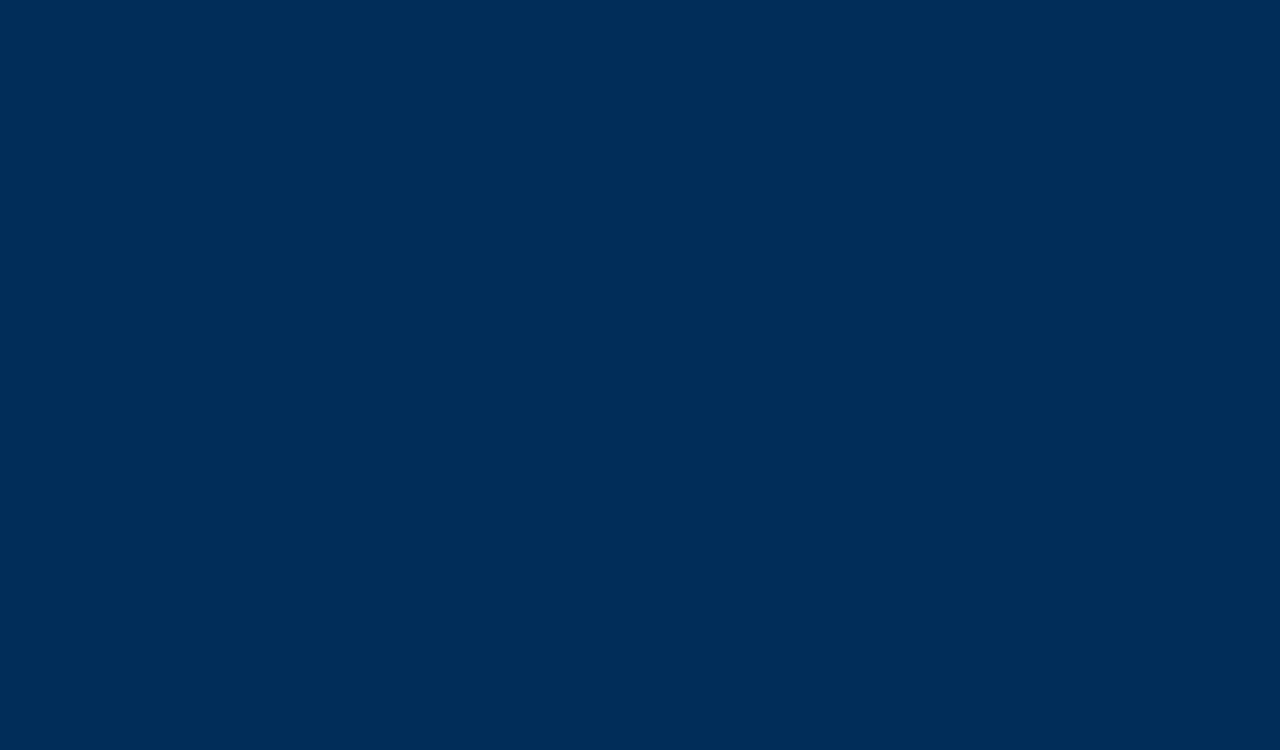
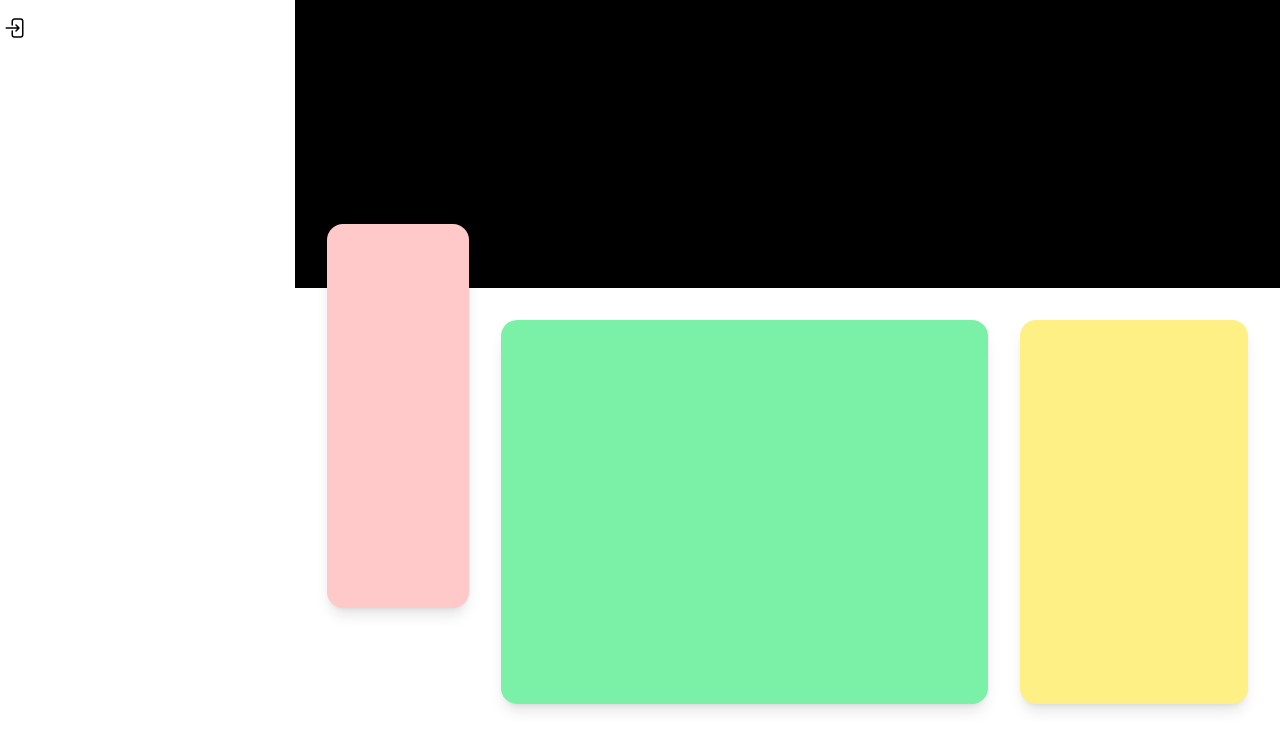
Before and after one commit to purvjoshi04/cohort-3, a React (Vite) app in the folder week-13/tailwind-class/: page /hero in a window 1280 px wide. Before the commit this address had no page. Shown: the top 750 px of the page. Built offline with nearby package versions, Linux system fonts and the light colour scheme.

Commit message:
hero page

```diff
--- a/week-13/tailwind-class/src/App.jsx
+++ b/week-13/tailwind-class/src/App.jsx
@@ -4,7 +4,7 @@ import { AppRoutes } from './routes/routes';
 
 function App() {
   return (
-    <div className='h-screen bg-[#012d59]'>
+    <div>
       <BrowserRouter>
           <AppRoutes />
       </BrowserRouter>
--- a/week-13/tailwind-class/src/components/EmailVerify.jsx
+++ b/week-13/tailwind-class/src/components/EmailVerify.jsx
@@ -14,7 +14,7 @@ export const EmailScreen = ({ placeholder }) => {
         }
     }
     return (
-        <div>
+        <div className='h-screen bg-[#012d59]'>
             <Header />
             <div className="flex text-3xl font-semibold text-white justify-center pt-20">
                 Let's Get Started
--- /dev/null
+++ b/week-13/tailwind-class/src/components/Hero.jsx
@@ -0,0 +1,11 @@
+import { MainContent } from "./MainContent"
+import { Sidebar } from "./Sidebar"
+
+export const Hero = () => {
+    return (
+        <div className="flex">
+            <Sidebar />
+            <MainContent />
+        </div>
+    )
+}
--- /dev/null
+++ b/week-13/tailwind-class/src/components/MainContent.jsx
@@ -0,0 +1,18 @@
+export const MainContent = () => {
+    return (
+        <div className="w-full">
+            <div className="h-72 bg-black hidden md:block"></div>
+            <div className="grid grid-cols-11 gap-8 p-8">
+                <div className="h-96 rounded-2xl bg-red-200 md:col-span-2 -translate-y-24 shadow-lg col-span-11 hidden md:block">
+
+                </div>
+                <div className="h-96 rounded-2xl bg-green-300 md:col-span-6 shadow-lg col-span-11">
+
+                </div>
+                <div className="h-96 rounded-2xl bg-yellow-200 md:col-span-3 shadow-lg col-span-11">
+
+                </div>
+            </div>
+        </div>
+    )
+}
--- a/week-13/tailwind-class/src/components/Otp.jsx
+++ b/week-13/tailwind-class/src/components/Otp.jsx
@@ -72,15 +72,14 @@ export function Opt() {
         const fullCode = code.join('');
         if (fullCode.length === 6) {
             console.log('OTP Code:', fullCode);
-           // TODO: Add next page location logic here
-            navigate('/')
+            navigate('/hero')
         }
     };
 
     const isCodeComplete = code.every(digit => digit !== '');
 
     return (
-        <div>
+        <div className='h-screen bg-[#012d59]'>
             <Header />
             <div className="flex justify-center pt-20">
                 <div className="text-center">
--- /dev/null
+++ b/week-13/tailwind-class/src/components/Sidebar.jsx
@@ -0,0 +1,46 @@
+import { useState, useEffect } from "react"
+import { SidebarToggleOut } from "./icons/SIdebarToggleOut"
+import { SidebarToggleIn } from "./icons/SIdebarToggleIn"
+
+const useMediaQuery = (query) => {
+    const [matches, setMatches] = useState(false);
+
+    useEffect(() => {
+        const media = window.matchMedia(query);
+        if (media.matches !== matches) {
+            setMatches(media.matches);
+        }
+        const listener = () => setMatches(media.matches);
+        media.addListener(listener);
+        return () => media.removeListener(listener);
+    }, [matches, query]);
+
+    return matches;
+};
+
+export const Sidebar = () => {
+    const [sidebarOpen, setSidebarOpen] = useState(true);
+    const isDesktop = useMediaQuery("(min-width: 768px)");
+
+    useEffect(() => {
+        if (isDesktop == false) {
+            setSidebarOpen(false)
+        } else {
+            setSidebarOpen(true)
+        }
+    }, [isDesktop])
+
+    return (
+        <div className={`h-screen bg-black-500 transition-all duration-300 ${sidebarOpen ? 'w-96' : 'w-16'}`}>
+            <div className="cursor-pointer pl-1 p-4" onClick={() => setSidebarOpen(!sidebarOpen)}>
+                {sidebarOpen ? <SidebarToggleOut className="w-6 h-6" /> : <SidebarToggleIn className="w-6 h-6" />}
+            </div>
+            {sidebarOpen && (
+                <div className="p-4 text-white">
+                    <h2>Sidebar Content</h2>
+                    <p>Your sidebar content goes here</p>
+                </div>
+            )}
+        </div>
+    )
+}
--- a/week-13/tailwind-class/src/components/VerifyAge.jsx
+++ b/week-13/tailwind-class/src/components/VerifyAge.jsx
@@ -13,7 +13,7 @@ export const VerifyAge = ({ placeholder }) => {
     }
 
     return (
-        <div>
+        <div className='h-screen bg-[#012d59]'>
             <Header />
             <div className="flex text-3xl text-white font-semibold justify-center pt-8">
                 Verify Your age
--- /dev/null
+++ b/week-13/tailwind-class/src/components/icons/SidebarToggleIn.jsx
@@ -0,0 +1,7 @@
+export const SidebarToggleIn = () => {
+    return (
+        <svg xmlns="http://www.w3.org/2000/svg" fill="none" viewBox="0 0 24 24" stroke-width="1.5" stroke="currentColor" class="size-6">
+            <path stroke-linecap="round" stroke-linejoin="round" d="M15.75 9V5.25A2.25 2.25 0 0 0 13.5 3h-6a2.25 2.25 0 0 0-2.25 2.25v13.5A2.25 2.25 0 0 0 7.5 21h6a2.25 2.25 0 0 0 2.25-2.25V15M12 9l-3 3m0 0 3 3m-3-3h12.75" />
+        </svg>
+    )
+}
--- /dev/null
+++ b/week-13/tailwind-class/src/components/icons/SidebarToggleOut.jsx
@@ -0,0 +1,7 @@
+export const SidebarToggleOut = () => {
+    return (
+        <svg xmlns="http://www.w3.org/2000/svg" fill="none" viewBox="0 0 24 24" stroke-width="1.5" stroke="currentColor" class="size-6">
+            <path stroke-linecap="round" stroke-linejoin="round" d="M8.25 9V5.25A2.25 2.25 0 0 1 10.5 3h6a2.25 2.25 0 0 1 2.25 2.25v13.5A2.25 2.25 0 0 1 16.5 21h-6a2.25 2.25 0 0 1-2.25-2.25V15M12 9l3 3m0 0-3 3m3-3H2.25" />
+        </svg>
+    )
+}
--- a/week-13/tailwind-class/src/routes/routes.jsx
+++ b/week-13/tailwind-class/src/routes/routes.jsx
@@ -2,13 +2,16 @@ import { Route, Routes } from "react-router-dom"
 import { EmailScreen } from "../components/EmailVerify";
 import { VerifyAge } from '../components/VerifyAge';
 import { Opt } from "../components/Otp";
+import { Hero } from "../components/Hero";
 
 export const AppRoutes = () => {
+
     return (
         <Routes>
             <Route path='/' element={<VerifyAge placeholder={"Your Birth Year"} />} />
             <Route path='/email' element={<EmailScreen placeholder={"Email"} />} />
             <Route path="/verifyemail" element={<Opt />} />
+            <Route path="/hero" element={<Hero />}/>
         </Routes>
     )
 }
```
